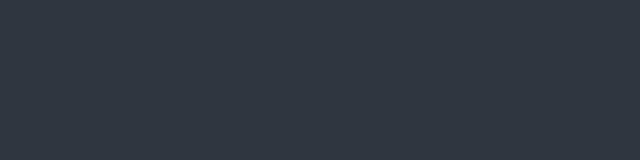
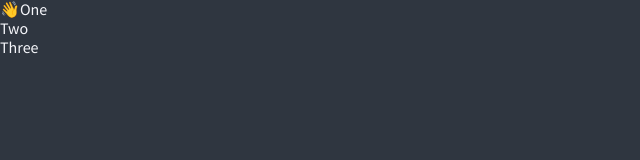
Before and after one commit to bestgoogoo/react-crypto-tracker, a React (Create React App) app: page / in a window 1280 px wide. Shown: the top 160 px of the page, without its empty margins (0-640 px from the left). Built offline with nearby package versions, Linux system fonts and the light colour scheme.

Commit message:
[Trello Clone] Drag and Drop Tutorial

```diff
--- a/package.json
+++ b/package.json
@@ -53,6 +53,7 @@
     ]
   },
   "devDependencies": {
+    "@types/react-beautiful-dnd": "^13.1.4",
     "@types/react-helmet": "^6.1.6",
     "@types/react-router-dom": "^5.3.3",
     "@types/styled-components": "^5.1.26"
--- a/src/components/Trello.tsx
+++ b/src/components/Trello.tsx
@@ -1,5 +1,47 @@
+import { DragDropContext, Draggable, Droppable } from "react-beautiful-dnd";
+
 function Trello() {
-  return <></>;
+  const onDragEnd = () => {};
+  return (
+    <DragDropContext onDragEnd={onDragEnd}>
+      <Droppable droppableId="one">
+        {(provided) => (
+          <ul ref={provided.innerRef} {...provided.droppableProps}>
+            <Draggable draggableId="first" index={0}>
+              {(provided) => (
+                <li ref={provided.innerRef} {...provided.draggableProps}>
+                  <span {...provided.dragHandleProps}>👋</span>
+                  One
+                </li>
+              )}
+            </Draggable>
+            <Draggable draggableId="second" index={1}>
+              {(provided) => (
+                <li
+                  ref={provided.innerRef}
+                  {...provided.draggableProps}
+                  {...provided.dragHandleProps}
+                >
+                  Two
+                </li>
+              )}
+            </Draggable>
+            <Draggable draggableId="third" index={2}>
+              {(provided) => (
+                <li
+                  ref={provided.innerRef}
+                  {...provided.draggableProps}
+                  {...provided.dragHandleProps}
+                >
+                  Three
+                </li>
+              )}
+            </Draggable>
+          </ul>
+        )}
+      </Droppable>
+    </DragDropContext>
+  );
 }
 
 export default Trello;
```
Also changed, not shown: 1 other file (tests, documents, lock files or other folders).
